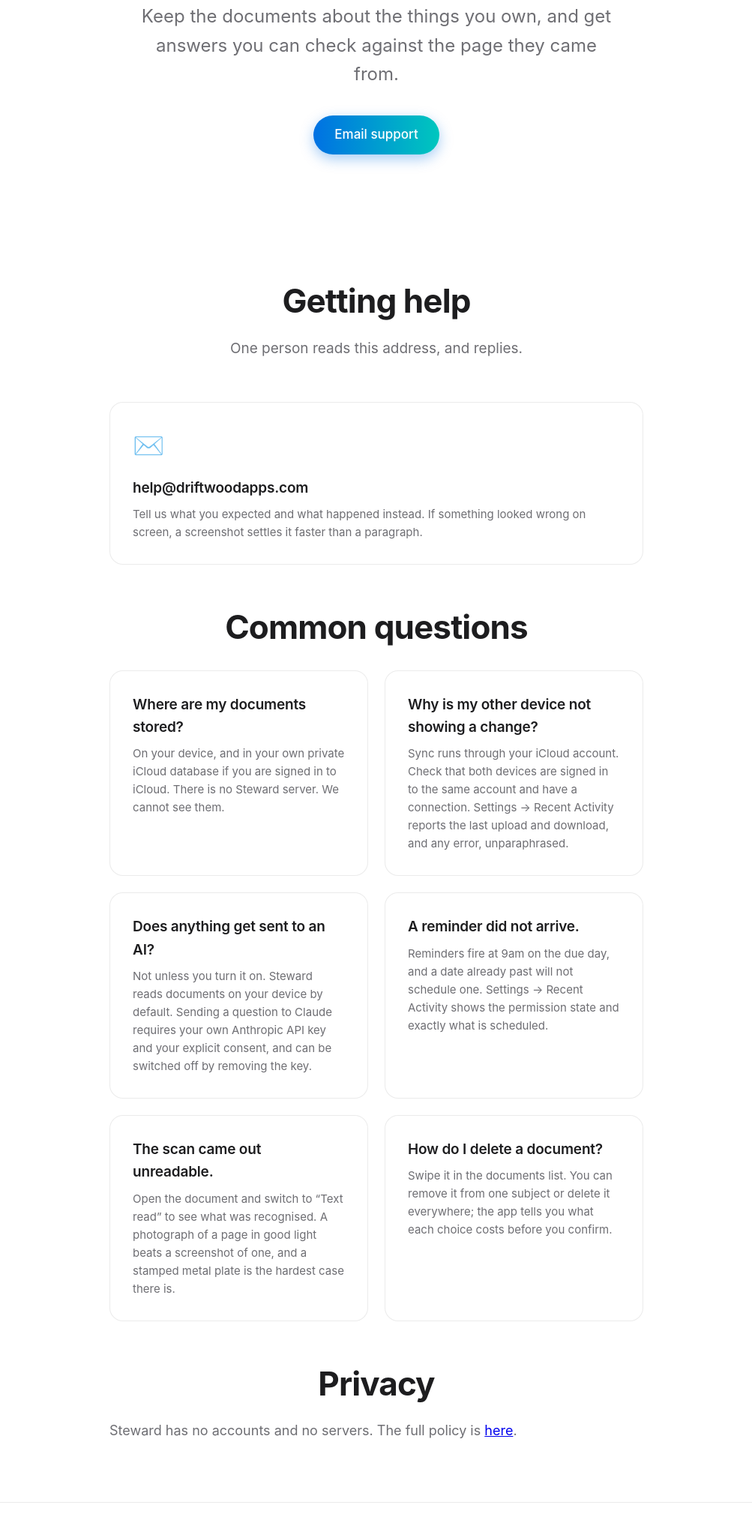
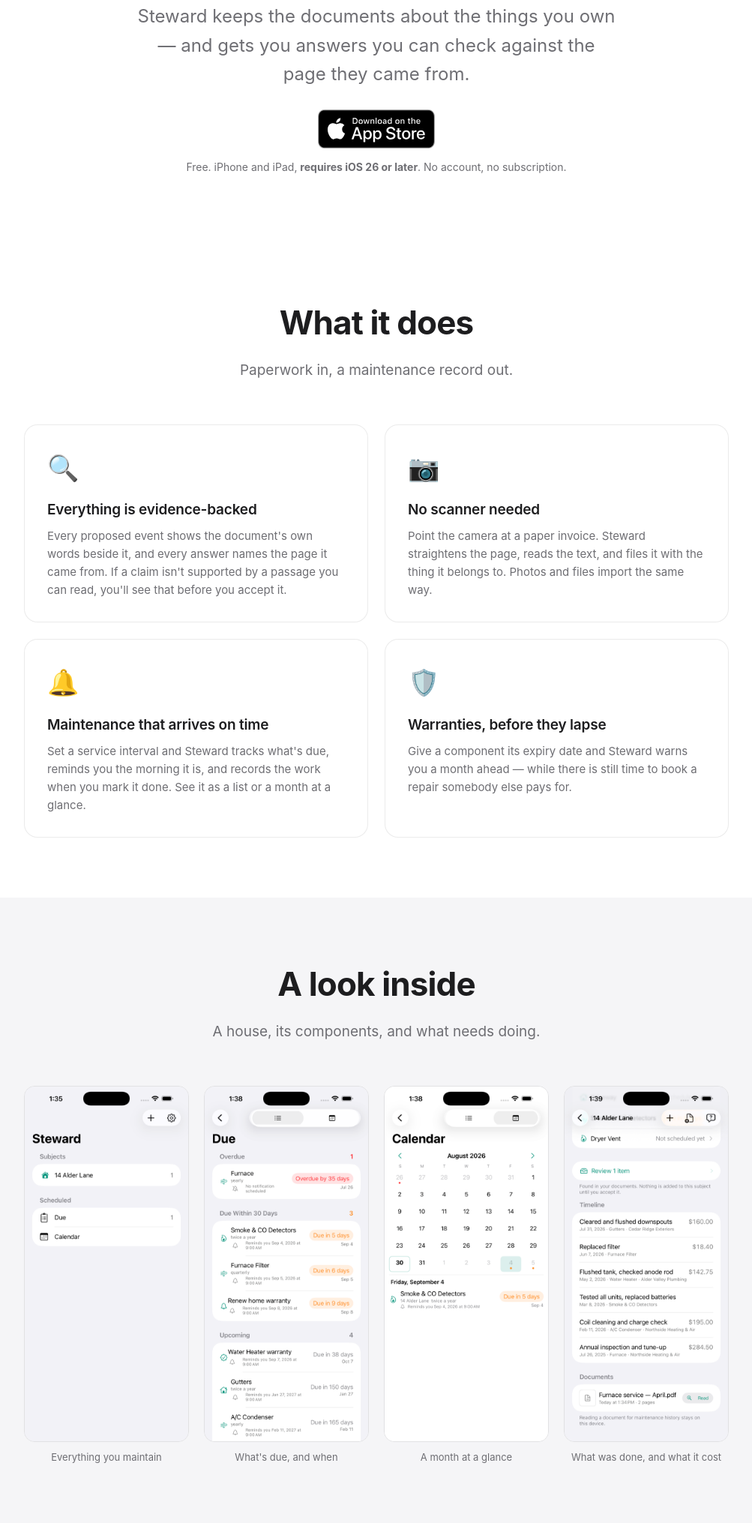
Before and after one commit to MaxPowered1/driftwood-site, a plain HTML site: page steward/index.html in a window 1280 px wide. Shown: the part 333-2364 px from the top of the page at 75% size, without its empty margins (138-1141 px from the left). Drawn offline with Linux system fonts and the light colour scheme.

Commit message:
Steward is on the App Store: a product page, and a badge that works
"Meet Steward" landed on a support page. A visitor arriving from the
homepage got an FAQ and an email address — everything except what the
app is and how to get it.

/steward/ is now the product page: what it does, four screenshots, the
privacy position, and Apple's own Download on the App Store badge linking
to the live listing. The support content moves to /steward/support/,
which is where a person goes once they already have the app.

/steward/privacy/ does not move. That URL is registered with Apple as the
app's privacy policy and breaking it would break the App Store listing.

Both the product page and the homepage card now state that Steward
requires iOS 26 or later. It is a narrow window — the current OS only —
and a visitor on iOS 18 who taps Download and is told no deserved to
learn that a moment earlier.

Co-Authored-By: Claude Opus 5 <noreply@anthropic.com>

```diff
--- a/steward/index.html
+++ b/steward/index.html
@@ -3,15 +3,31 @@
 <head>
   <meta charset="UTF-8">
   <meta name="viewport" content="width=device-width, initial-scale=1.0">
-  <title>Steward Records — Support</title>
-  <meta name="description" content="Support for Steward Records: keep the documents about the things you own, and get answers with the passage each answer came from.">
+  <title>Steward Records — Your things, on the record</title>
+  <meta name="description" content="Steward keeps the documents about the things you own and gets you answers you can check against the page they came from. Scan an invoice, track what is due, and know before a warranty lapses. Free on the App Store.">
   <link rel="icon" href="/favicon.ico" sizes="any">
   <link rel="icon" type="image/png" sizes="32x32" href="/favicon-32x32.png">
   <link rel="icon" type="image/png" sizes="16x16" href="/favicon-16x16.png">
   <link rel="apple-touch-icon" sizes="180x180" href="/apple-touch-icon.png">
   <link rel="manifest" href="/site.webmanifest">
-  <meta name="theme-color" content="#3C6E82">
+  <meta name="theme-color" content="#12967e">
   <link rel="stylesheet" href="../styles.css">
+  <style>
+    /* Phone screenshots are tall; the shared gallery is built for wide Mac
+       shots. Four across on desktop, two on a phone. */
+    .phones { display: grid; grid-template-columns: repeat(4, 1fr); gap: 20px;
+              max-width: 940px; margin: 0 auto; }
+    @media (max-width: 820px) { .phones { grid-template-columns: repeat(2, 1fr); } }
+    .phones figure { margin: 0; }
+    .phones img { width: 100%; height: auto; display: block; border-radius: 14px;
+                  border: 1px solid var(--border); }
+    .phones figcaption { text-align: center; color: var(--text-soft);
+                         font-size: 13px; margin-top: 10px; }
+    .badge-row { display: flex; gap: 16px; align-items: center;
+                 justify-content: center; flex-wrap: wrap; margin-top: 28px; }
+    .badge-row img { height: 52px; width: auto; display: block; }
+    .req { color: var(--text-soft); font-size: 14px; margin-top: 14px; text-align: center; }
+  </style>
 </head>
 <body>
 
@@ -29,79 +45,114 @@
         <span>Driftwood&nbsp;Apps</span>
       </a>
       <div class="links">
+        <a href="#what">What it does</a>
+        <a href="#privacy">Privacy</a>
+        <a href="/steward/support/">Support</a>
         <a href="/drivetwin/">DriveTwin</a>
-        <a href="/steward/privacy/">Privacy</a>
-        <a href="mailto:help@driftwoodapps.com">Contact</a>
       </div>
     </div>
   </nav>
 
   <header class="hero">
-    <h1>Steward&nbsp;Records<br><span class="grad">Support.</span></h1>
-    <p class="sub">Keep the documents about the things you own, and get answers
-       you can check against the page they came from.</p>
-    <div class="cta-row">
-      <a class="btn btn-primary" href="mailto:help@driftwoodapps.com">Email support</a>
+    <h1>Your things,<br><span class="grad">on the record.</span></h1>
+    <p class="sub">Steward keeps the documents about the things you own — and gets you
+       answers you can check against the page they came from.</p>
+    <div class="badge-row">
+      <a href="https://apps.apple.com/us/app/steward-records/id6804546716">
+        <img src="/assets/app-store-badge.svg" alt="Download Steward Records on the App Store">
+      </a>
     </div>
+    <p class="req">Free. iPhone and iPad, <strong>requires iOS 26 or later</strong>. No account, no subscription.</p>
   </header>
 
-  <section>
-    <div class="wrap" style="max-width: 760px;">
-      <h2 class="section-title">Getting help</h2>
-      <p class="section-sub">One person reads this address, and replies.</p>
+  <section id="what">
+    <div class="wrap">
+      <h2 class="section-title">What it does</h2>
+      <p class="section-sub">Paperwork in, a maintenance record out.</p>
 
-      <div class="card">
-        <span class="icon">✉️</span>
-        <h3>help@driftwoodapps.com</h3>
-        <p>Tell us what you expected and what happened instead. If something looked
-           wrong on screen, a screenshot settles it faster than a paragraph.</p>
-      </div>
-
-      <h2 class="section-title" style="margin-top: 48px;">Common questions</h2>
-
-      <div class="grid cols-2" style="margin-top: 22px;">
+      <div class="grid cols-2" style="max-width: 940px; margin: 0 auto;">
         <div class="card">
-          <h3>Where are my documents stored?</h3>
-          <p>On your device, and in your own private iCloud database if you are signed
-             in to iCloud. There is no Steward server. We cannot see them.</p>
+          <span class="icon">🔍</span>
+          <h3>Everything is evidence-backed</h3>
+          <p>Every proposed event shows the document's own words beside it, and every
+             answer names the page it came from. If a claim isn't supported by a
+             passage you can read, you'll see that before you accept it.</p>
         </div>
         <div class="card">
-          <h3>Why is my other device not showing a change?</h3>
-          <p>Sync runs through your iCloud account. Check that both devices are signed
-             in to the same account and have a connection. Settings → Recent Activity
-             reports the last upload and download, and any error, unparaphrased.</p>
+          <span class="icon">📷</span>
+          <h3>No scanner needed</h3>
+          <p>Point the camera at a paper invoice. Steward straightens the page, reads
+             the text, and files it with the thing it belongs to. Photos and files
+             import the same way.</p>
         </div>
         <div class="card">
-          <h3>Does anything get sent to an AI?</h3>
-          <p>Not unless you turn it on. Steward reads documents on your device by
-             default. Sending a question to Claude requires your own Anthropic API key
-             and your explicit consent, and can be switched off by removing the key.</p>
+          <span class="icon">🔔</span>
+          <h3>Maintenance that arrives on time</h3>
+          <p>Set a service interval and Steward tracks what's due, reminds you the
+             morning it is, and records the work when you mark it done. See it as a
+             list or a month at a glance.</p>
         </div>
         <div class="card">
-          <h3>A reminder did not arrive.</h3>
-          <p>Reminders fire at 9am on the due day, and a date already past will not
-             schedule one. Settings → Recent Activity shows the permission state and
-             exactly what is scheduled.</p>
-        </div>
-        <div class="card">
-          <h3>The scan came out unreadable.</h3>
-          <p>Open the document and switch to “Text read” to see what was recognised.
-             A photograph of a page in good light beats a screenshot of one, and a
-             stamped metal plate is the hardest case there is.</p>
-        </div>
-        <div class="card">
-          <h3>How do I delete a document?</h3>
-          <p>Swipe it in the documents list. You can remove it from one subject or
-             delete it everywhere; the app tells you what each choice costs before
-             you confirm.</p>
+          <span class="icon">🛡️</span>
+          <h3>Warranties, before they lapse</h3>
+          <p>Give a component its expiry date and Steward warns you a month ahead —
+             while there is still time to book a repair somebody else pays for.</p>
         </div>
       </div>
+    </div>
+  </section>
 
-      <h2 class="section-title" style="margin-top: 48px;">Privacy</h2>
+  <section class="soft">
+    <div class="wrap">
+      <h2 class="section-title">A look inside</h2>
+      <p class="section-sub">A house, its components, and what needs doing.</p>
+
+      <div class="phones">
+        <figure>
+          <img src="/screenshots/steward-01-home.png" alt="Steward's home screen listing subjects and scheduled work.">
+          <figcaption>Everything you maintain</figcaption>
+        </figure>
+        <figure>
+          <img src="/screenshots/steward-02-due.png" alt="The Due screen, showing overdue, due-soon and upcoming work.">
+          <figcaption>What's due, and when</figcaption>
+        </figure>
+        <figure>
+          <img src="/screenshots/steward-03-calendar.png" alt="A month view of upcoming maintenance.">
+          <figcaption>A month at a glance</figcaption>
+        </figure>
+        <figure>
+          <img src="/screenshots/steward-05-timeline.png" alt="A subject's history of work done, with costs and the documents behind it.">
+          <figcaption>What was done, and what it cost</figcaption>
+        </figure>
+      </div>
+    </div>
+  </section>
+
+  <section id="privacy">
+    <div class="wrap" style="max-width: 760px; text-align: center;">
+      <h2 class="section-title">Private by default</h2>
       <p style="color: var(--text-soft); font-size: 18px;">
-        Steward has no accounts and no servers. The full policy is
-        <a href="/steward/privacy/">here</a>.
+        Your documents stay on your devices and sync through your own iCloud account.
+        There is no Steward server and no account to create. Answers are written
+        on-device where your hardware supports it; sending a question to Claude
+        instead is opt-in, uses your own API key, and is never switched on for you.
       </p>
+      <p style="margin-top: 18px;">
+        <a href="/steward/privacy/">Read the privacy policy</a> ·
+        <a href="/steward/support/">Support and common questions</a>
+      </p>
+    </div>
+  </section>
+
+  <section class="soft">
+    <div class="wrap" style="max-width: 640px; text-align: center;">
+      <h2 class="section-title">Get Steward</h2>
+      <div class="badge-row">
+        <a href="https://apps.apple.com/us/app/steward-records/id6804546716">
+          <img src="/assets/app-store-badge.svg" alt="Download Steward Records on the App Store">
+        </a>
+      </div>
+      <p class="req">Free. Requires iOS 26 or later.</p>
     </div>
   </section>
 
@@ -109,6 +160,7 @@
     <div class="wrap">
       <span>© 2026 Driftwood Apps. All rights reserved.</span>
       <span>
+        <a href="/steward/support/">Support</a> ·
         <a href="/steward/privacy/">Privacy</a> ·
         <a href="/drivetwin/">DriveTwin</a> ·
         <a href="mailto:help@driftwoodapps.com">help@driftwoodapps.com</a>
```
Also changed, not shown: index.html (+2 -0 lines), steward/privacy/index.html (+4 -2 lines), steward/support/index.html (added, +125 -0 lines), assets/app-store-badge.svg (added), screenshots/steward-01-home.png (added), screenshots/steward-02-due.png (added), screenshots/steward-03-calendar.png (added), screenshots/steward-04-subject.png (added), screenshots/steward-05-timeline.png (added).
